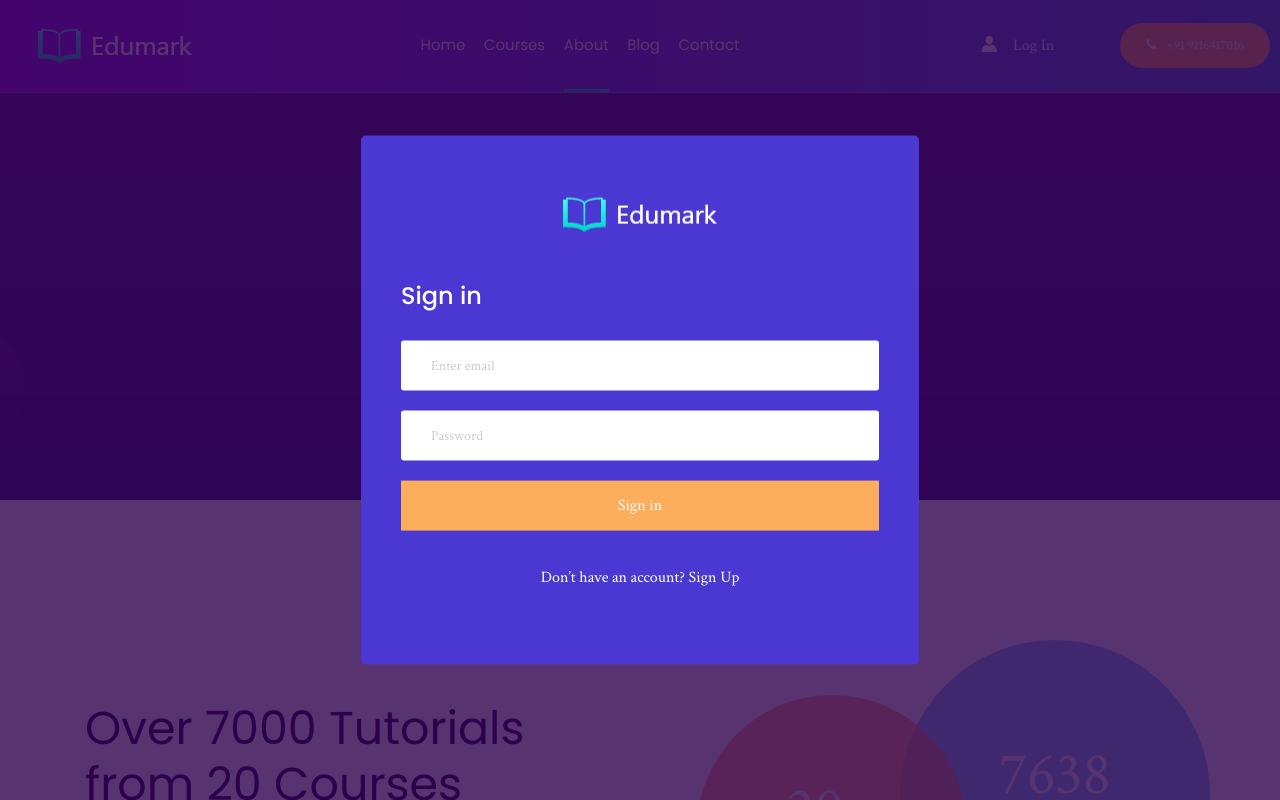
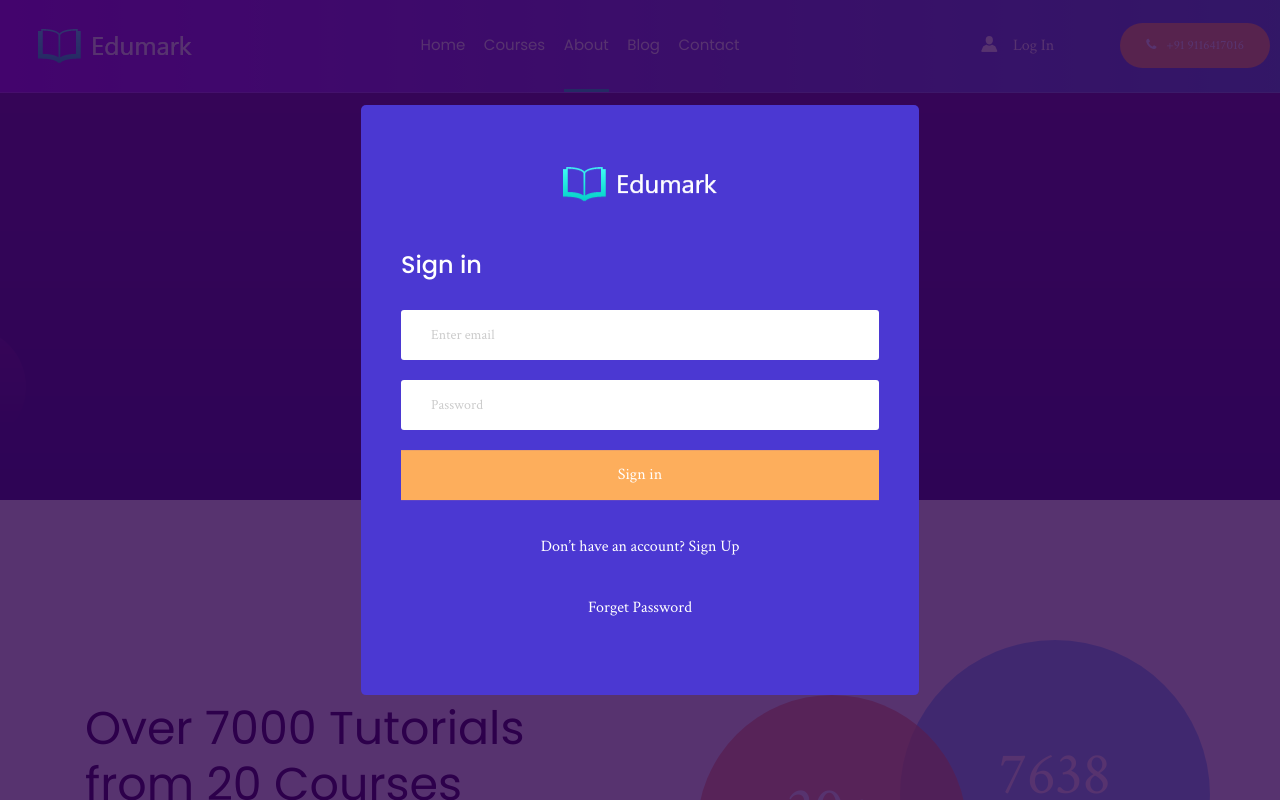
Before and after one commit to GK-SVG/shell_video, a Django app: page /about/ in a window 1280 px wide, after a click on "Log In". Run offline with Django 3.2, Linux system fonts and the light colour scheme; some libraries are stand-ins or nearby versions.

Commit message:
reset password skelton

```diff
--- a/templates/basic.html
+++ b/templates/basic.html
@@ -219,7 +219,7 @@
                     </a>
                 </div>
                 <h3>Sign in</h3>
-                <form action="/user/login/" method="get">
+
                     <div class="row">
                         <div class="col-xl-12 col-md-12">
                             <input type="email" placeholder="Enter email" name='email'>
@@ -231,14 +231,38 @@
                             <button type="submit" class="boxed_btn_orange">Sign in</button>
                         </div>
                     </div>
-                </form>
+
+                <p class="doen_have_acc">Don’t have an account? <a class="dont-hav-acc" href="#test-form2">Sign Up</a>
+                </p>
+                <p class="doen_have_acc"><a class="dont-hav-acc" href="#test-form3">Forget Password</a>
+                </p>
+            </div>
+        </div>
+    </form>
+    <!-- form itself end -->
+   <form id="test-form3" class="white-popup-block mfp-hide" action="/user/reset_password/" method="post" style="margin-left:25em;">
+        {% csrf_token %}
+        <div class="popup_box">
+            <div class="popup_inner">
+                <div class="logo text-center">
+                    <a href="#">
+                        <img src="{% static 'img/form-logo.png' %}" alt="">
+                    </a>
+                </div>
+                <h3>Forget Password</h3>
+                <div class="row">
+                    <div class="col-xl-12 col-md-12">
+                        <input type="email" placeholder="Enter email" name='email' required='true'>
+                    </div>
+                    <div class="col-xl-12">
+                        <button type="submit" class="boxed_btn_orange">Submit</button>
+                    </div>
+                </div>
                 <p class="doen_have_acc">Don’t have an account? <a class="dont-hav-acc" href="#test-form2">Sign Up</a>
                 </p>
             </div>
         </div>
     </form>
-    <!-- form itself end -->
-
     <!-- form itself end-->
     <form id="test-form2" class="white-popup-block mfp-hide" action="/user/signup/" method="post">
         {% csrf_token %}
--- a/user/urls.py
+++ b/user/urls.py
@@ -4,5 +4,7 @@ from .import views
 urlpatterns = [
     path('signup/',views.signup,name='singup'),
     path('login/',views.login,name='login'),
-    path('logout/',views.logout,name='logout')
+    path('logout/',views.logout,name='logout'),
+    path('reset_password/',views.reset_password,name='reset_password'),
+
 ]
--- a/user/views.py
+++ b/user/views.py
@@ -60,3 +60,7 @@ def signup(request):
 def logout(request):
     request.session.flush()
     return redirect('/')
+
+
+def reset_password(request):
+    return HttpResponse('reset password')
```
